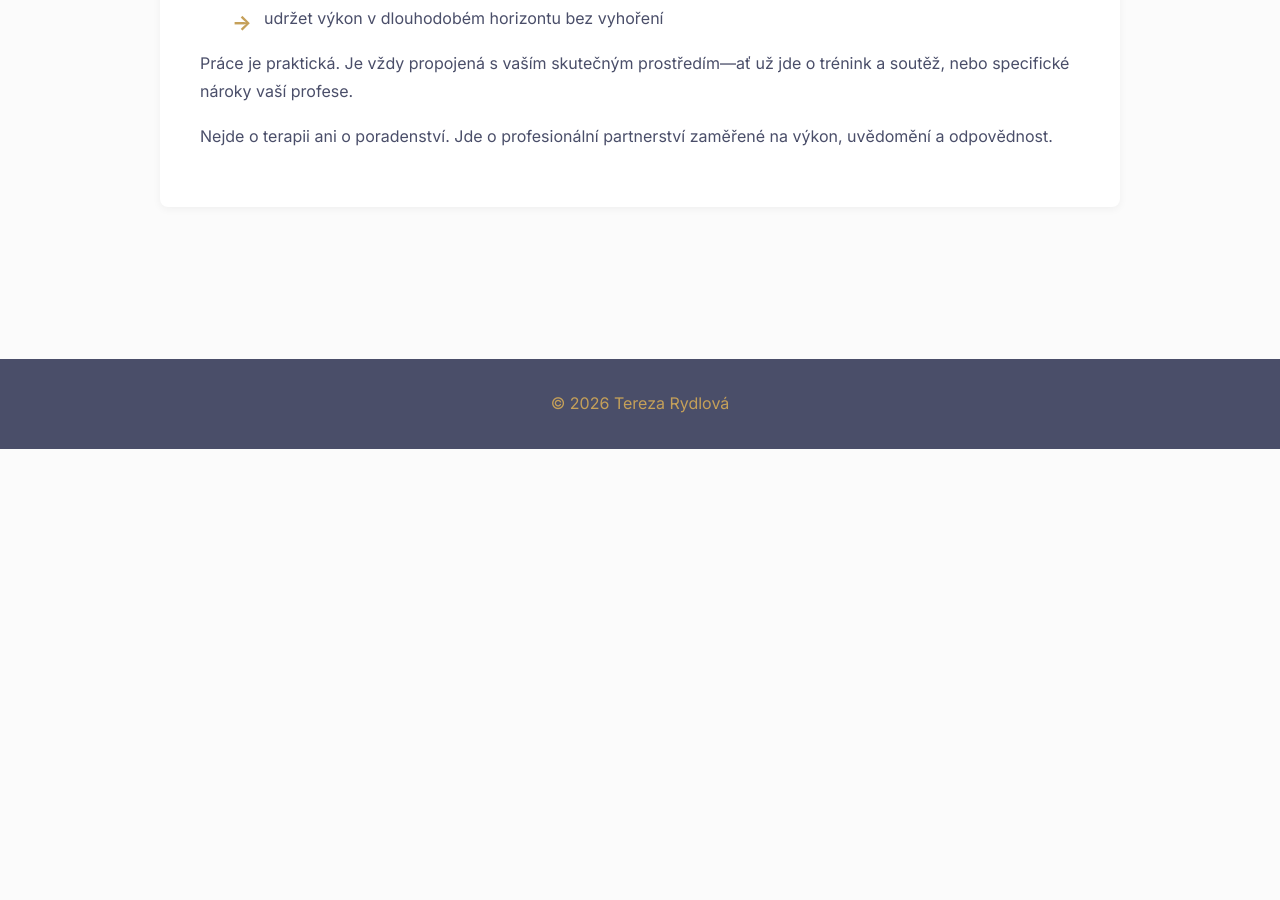
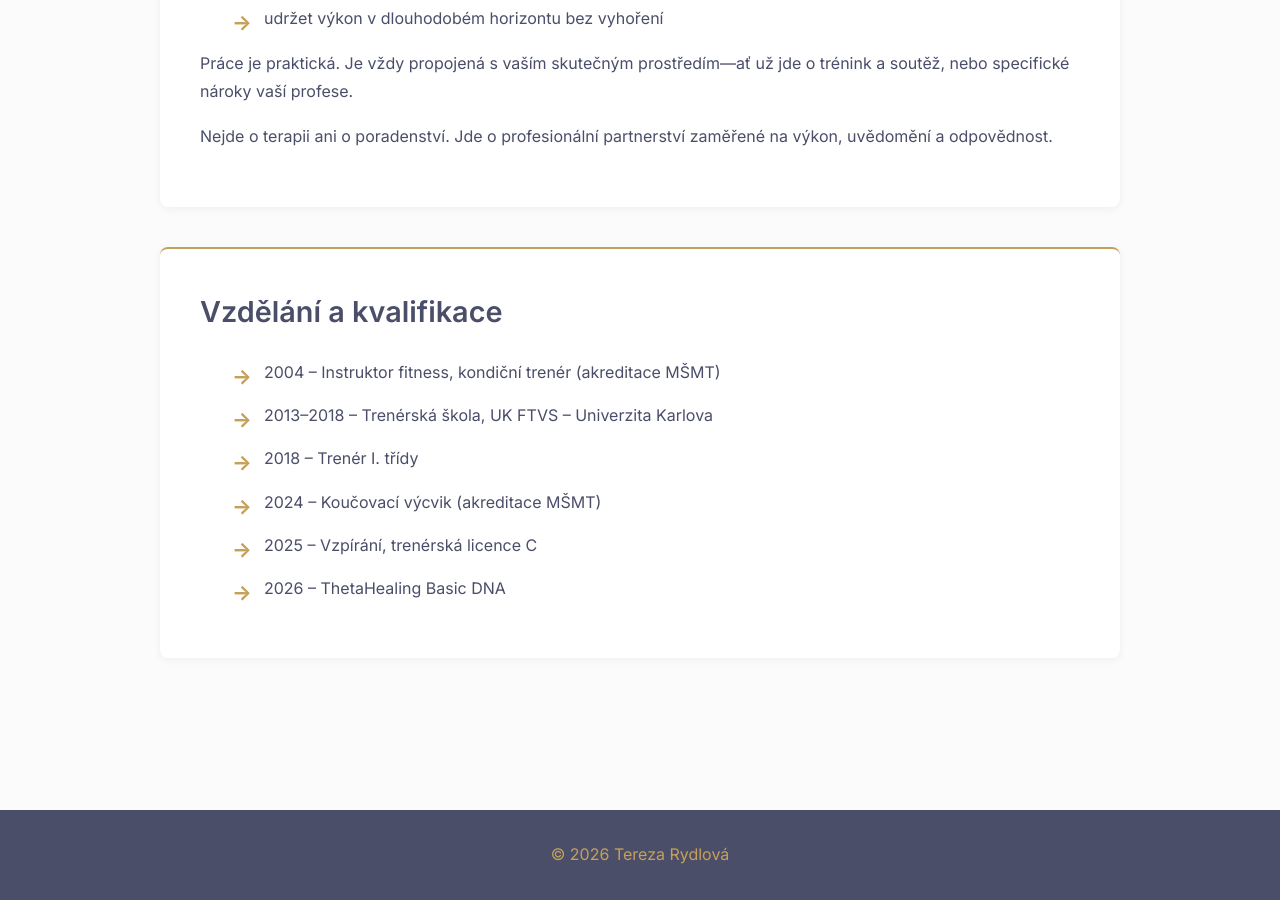
Before and after one commit to westleyovercash/tereza-rydlova, a Jekyll site: the page built from omne.md, in a window 1280 px wide and 900 px high, scrolled down 2081 px. Built offline with Jekyll 4.4.1, drawn with Linux system fonts in a browser that asks for light colours; before the commit the page ends 2530 px from its top, so only the background shows below that.

Commit message:
Update omne.md

```diff
--- a/omne.md
+++ b/omne.md
@@ -2,7 +2,6 @@
 layout: default
 title: O mně
 ---
-
 <section class="about-hero">
   <div class="about-hero-content">
     <div class="about-hero-image">
@@ -14,7 +13,6 @@ title: O mně
     </div>
   </div>
 </section>
-
 <section class="content-section">
   <h2>Moje profesní cesta</h2>
   <p>Vyrůstala jsem ve sportovním prostředí. Řadu let jsem pracovala se sportovci na fyzické přípravě, kondici a pohybu. Postupně jsem si však uvědomila, že rozhodující momenty nejsou o fyzické připravenosti, ale i o mentální zdatnosti.</p>
@@ -29,7 +27,6 @@ title: O mně
 
   <p>Můj přístup vychází z dlouholeté tréninkové praxe, performance coachingu, principů respektující komunikace a silného etického rámce. Cílem není krátkodobá motivace. Cílem je změna chování, která obstojí ve chvílích, kdy jsou sázky vysoké.</p>
 </section>
-
 <section class="approach-section">
   <h2>Jak přemýšlím o výkonu</h2>
   <p>Nepracuji s univerzálními radami ani inspiračními slogany.</p>
@@ -44,7 +41,6 @@ title: O mně
 
   <p>Nezůstáváme v abstrakci. Pracujeme přímo se situacemi, které rozhodují o výsledku.</p>
 </section>
-
 <section class="content-section">
   <h2>Jak pracuji s klienty</h2>
   <p>Pomáhám klientům:</p>
@@ -59,3 +55,14 @@ title: O mně
 
   <p>Nejde o terapii ani o poradenství. Jde o profesionální partnerství zaměřené na výkon, uvědomění a odpovědnost.</p>
 </section>
+<section class="content-section">
+  <h2>Vzdělání a kvalifikace</h2>
+  <ul class="arrow-list">
+    <li>2004 – Instruktor fitness, kondiční trenér (akreditace MŠMT)</li>
+    <li>2013–2018 – Trenérská škola, UK FTVS – Univerzita Karlova</li>
+    <li>2018 – Trenér I. třídy</li>
+    <li>2024 – Koučovací výcvik (akreditace MŠMT)</li>
+    <li>2025 – Vzpírání, trenérská licence C</li>
+    <li>2026 – ThetaHealing Basic DNA</li>
+  </ul>
+</section>
```
